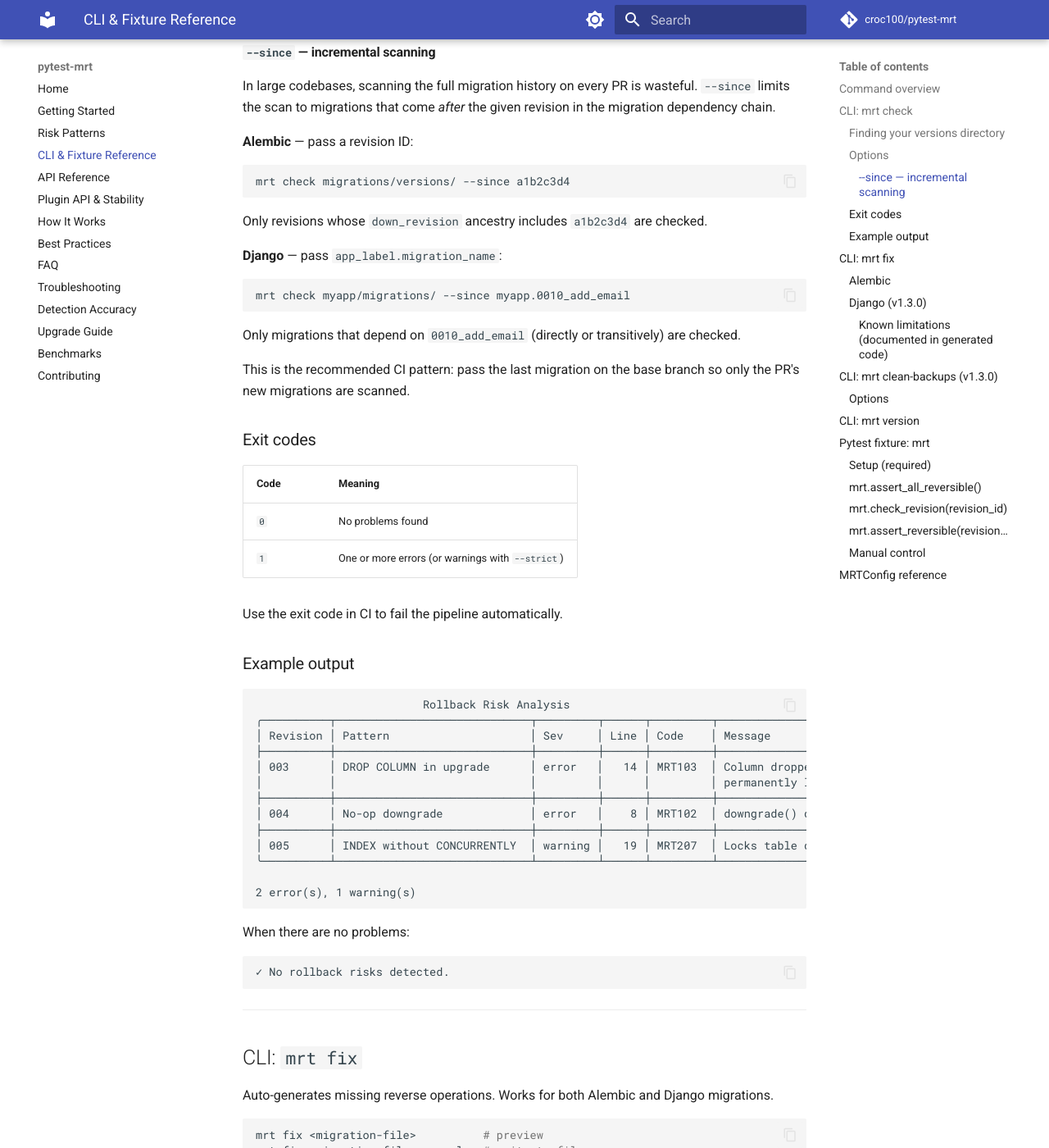
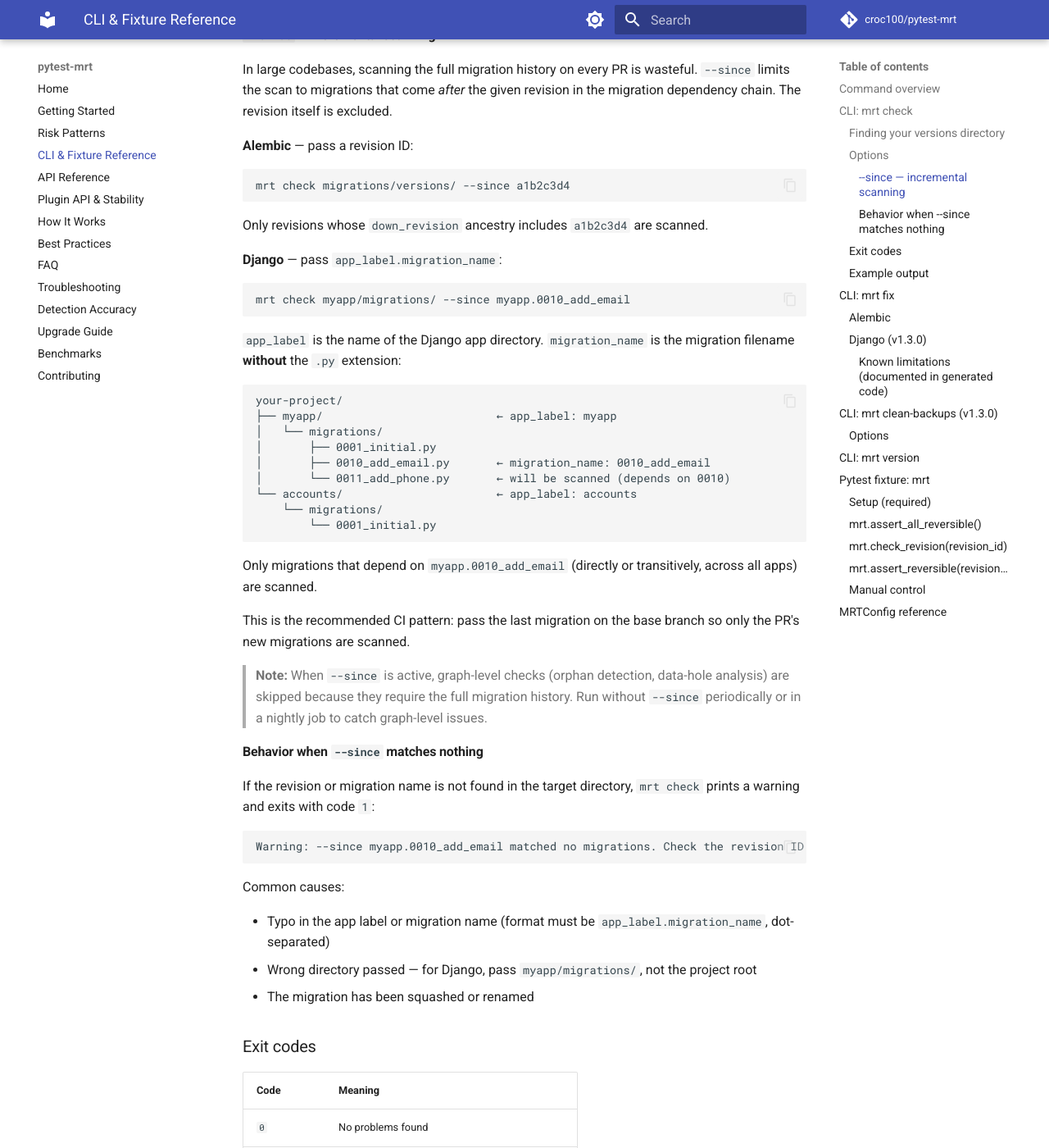
Before and after one commit to croc100/pytest-mrt, an MkDocs documentation site: the page built from docs/cli.md, in a window 1280 px wide and 1400 px high, scrolled down 1732 px. Shown: the whole window at 82% size. Built offline with MkDocs 1.6.1 and Material for MkDocs 9.7.7, drawn with Linux system fonts in a browser that asks for light colours; comment, search, counter and statistics services are not loaded; some of the changed text lies outside the part shown.

Commit message:
docs: document --since Django format and fix stale wording across docs
- docs/cli.md: expand --since section with Django app_label.migration_name
  format, directory structure example, behavior on no-match (exit 1), and
  note that graph checks are skipped in --since mode; fix mrt version
  example output (1.3.0 -> 1.3.1)
- README.md: add graph-check skip note and link to full CLI reference;
  clarify Django format comment (filename without .py)
- CHANGELOG.md: fix 1.3.0 entry -- --since takes a migration revision ID,
  not a git ref; remove incorrect examples (--since main, HEAD~3)

Closes #39

````diff
--- a/docs/cli.md
+++ b/docs/cli.md
@@ -10,7 +10,7 @@ pytest-mrt has two interfaces:
 | Command | What it does | Needs DB? |
 |---|---|---|
 | `mrt check <dir>` | Static analysis — 44 risk patterns | No |
-| `mrt check <dir> --since <ref>` | Incremental scan — only migrations since a git ref | No |
+| `mrt check <dir> --since <ref>` | Incremental scan — only migrations after a given revision (Alembic ID or Django `app.migration`) | No |
 | `mrt fix <file>` | Auto-generate reverse operations (Alembic + Django) | No |
 | `mrt clean-backups` | Remove `_mrt_backups` rows after stable deployment | Yes |
 | `mrt drift` | Compare live DB schema against ORM models | Yes |
@@ -57,25 +57,59 @@ mrt check migrations/versions/
 | Option | Description | Default |
 |---|---|---|
 | `--strict` | Also fail on warnings, not just errors | Off |
-| `--since <ref>` | Only check migrations added since this git revision / tag | Off |
+| `--since <ref>` | Only check migrations after this revision. Alembic: revision ID. Django: `app_label.migration_name`. | Off |
 
 #### `--since` — incremental scanning
 
-In large codebases, scanning the full migration history on every PR is wasteful. `--since` limits the scan to migrations that come *after* the given revision in the migration dependency chain.
+In large codebases, scanning the full migration history on every PR is wasteful. `--since` limits the scan to migrations that come *after* the given revision in the migration dependency chain. The revision itself is excluded.
 
 **Alembic** — pass a revision ID:
+
 ```bash
 mrt check migrations/versions/ --since a1b2c3d4
 ```
-Only revisions whose `down_revision` ancestry includes `a1b2c3d4` are checked.
+
+Only revisions whose `down_revision` ancestry includes `a1b2c3d4` are scanned.
 
 **Django** — pass `app_label.migration_name`:
+
 ```bash
 mrt check myapp/migrations/ --since myapp.0010_add_email
 ```
-Only migrations that depend on `0010_add_email` (directly or transitively) are checked.
+
+`app_label` is the name of the Django app directory. `migration_name` is the migration filename **without** the `.py` extension:
+
+```
+your-project/
+├── myapp/                          ← app_label: myapp
+│   └── migrations/
+│       ├── 0001_initial.py
+│       ├── 0010_add_email.py       ← migration_name: 0010_add_email
+│       └── 0011_add_phone.py       ← will be scanned (depends on 0010)
+└── accounts/                       ← app_label: accounts
+    └── migrations/
+        └── 0001_initial.py
+```
+
+Only migrations that depend on `myapp.0010_add_email` (directly or transitively, across all apps) are scanned.
 
 This is the recommended CI pattern: pass the last migration on the base branch so only the PR's new migrations are scanned.
+
+> **Note:** When `--since` is active, graph-level checks (orphan detection, data-hole analysis) are skipped because they require the full migration history. Run without `--since` periodically or in a nightly job to catch graph-level issues.
+
+#### Behavior when `--since` matches nothing
+
+If the revision or migration name is not found in the target directory, `mrt check` prints a warning and exits with code `1`:
+
+```
+Warning: --since myapp.0010_add_email matched no migrations. Check the revision ID and try again.
+```
+
+Common causes:
+
+- Typo in the app label or migration name (format must be `app_label.migration_name`, dot-separated)
+- Wrong directory passed — for Django, pass `myapp/migrations/`, not the project root
+- The migration has been squashed or renamed
 
 ### Exit codes
 
@@ -183,7 +217,7 @@ mrt clean-backups --db $DATABASE_URL --yes         # skip confirmation prompt
 
 ```bash
 mrt version
-# pytest-mrt 1.3.0
+# pytest-mrt 1.3.1
 ```
 
 ---
````
Also changed, not shown: CHANGELOG.md (+1 -1 lines), README.md (+5 -1 lines).
